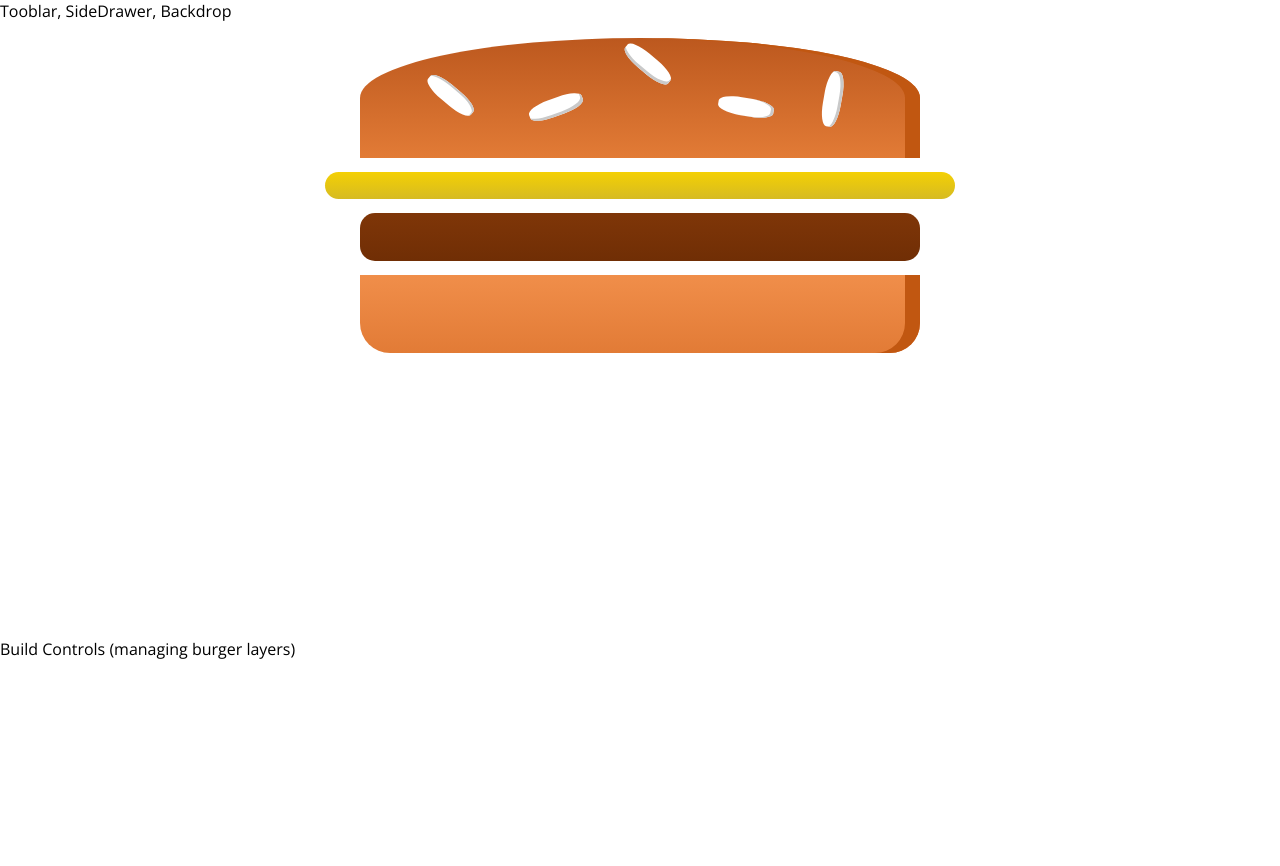
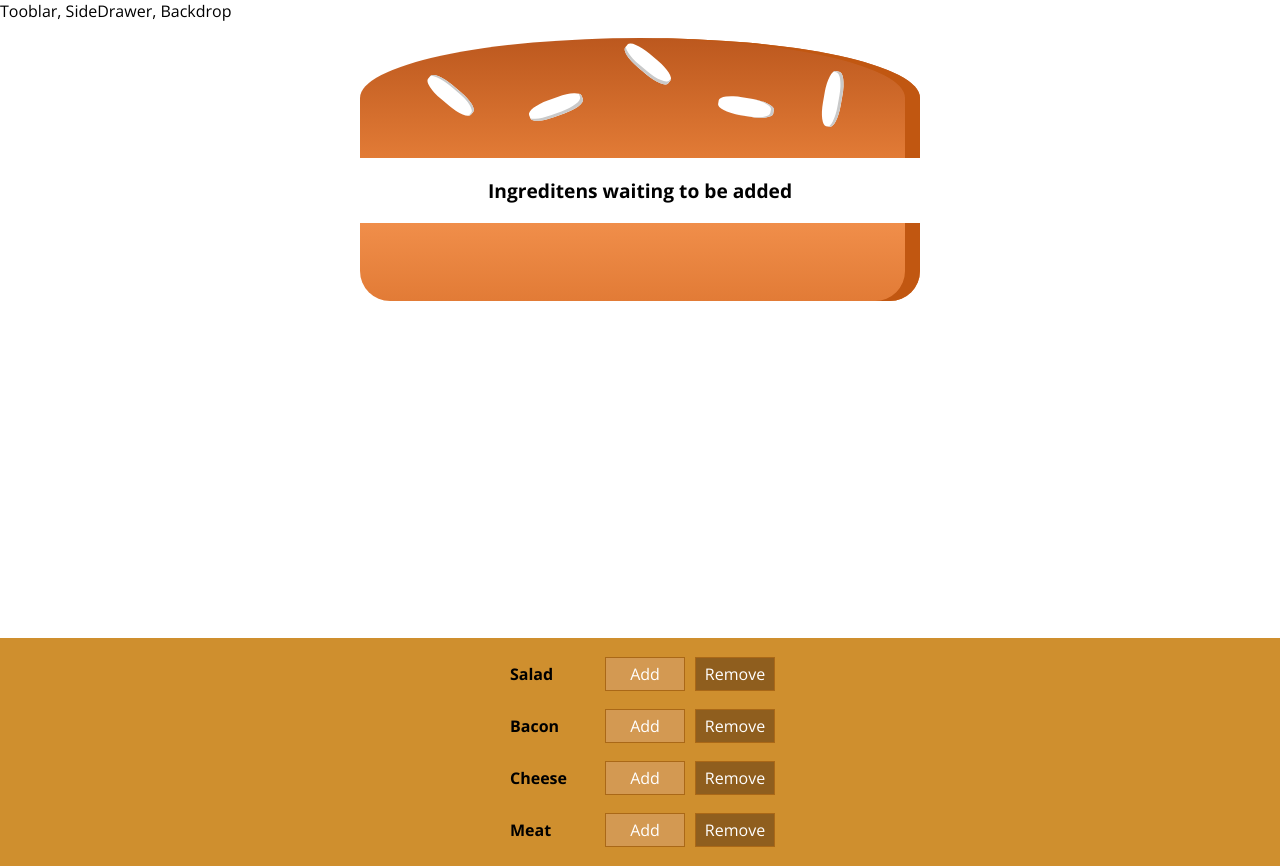
Before and after one commit to DamianWasilewski/BurgerApp, a React app: page / in a window 1280 px wide. Before the commit the page ends 800 px from the top, so only its background shows below. Built offline with nearby package versions, Linux system fonts and the light colour scheme.

Commit message:
Buttons for manipulating ingredients were added, removed hard coding from burger ingredients

```diff
--- /dev/null
+++ b/src/components/Burgier/BuildControls/BuildControl/BuildControl.css
@@ -0,0 +1,56 @@
+.BuildControl {
+    display: flex;
+    justify-content: space-between;
+    align-items: center;
+    margin: 5px 0;
+}
+
+.BuildControl button {
+    display: block;
+    font: inherit;
+    padding: 5px;
+    margin: 0 5px;
+    width: 80px;
+    border: 1px solid #AA6817;
+    cursor: pointer;
+    outline: none;
+}
+
+.BuildControl button:disabled {
+    background-color: #AC9980;
+    border: 1px solid #7E7365;
+    color: #ccc;
+    cursor: default;
+}
+
+.BuildControl button:hover:disabled {
+    background-color: #AC9980;
+    color: #ccc;
+    cursor: not-allowed;
+}
+
+.Label {
+    padding: 10px;
+    font-weight: bold;
+    width: 80px;
+}
+
+.BuildControl .Less {
+    background-color: #D39952;
+    color: white;
+}
+
+.BuildControl .More {
+    background-color: #8F5E1E;
+    color: white;
+}
+
+.BuildControl .Less:hover, .BuildControl .Less:active {
+    background-color: #DAA972;
+    color: white;
+}
+
+.BuildControl .More:hover,.BuildControl .More:active {
+    background-color: #99703F;
+    color: white;
+}
--- /dev/null
+++ b/src/components/Burgier/BuildControls/BuildControl/BuildControl.js
@@ -0,0 +1,13 @@
+import React from 'react';
+
+import classes from './BuildControl.css';
+
+const buildControl = (props) => (
+	<div className={classes.BuildControl}>
+		<div className={classes.Label}>{props.label}</div>
+		<button className={classes.Less}>Add</button>
+		<button className={classes.More}>Remove</button>
+	</div>
+);
+
+export default buildControl;
--- /dev/null
+++ b/src/components/Burgier/BuildControls/BuildControls.css
@@ -0,0 +1,10 @@
+.BuildControls {
+	width: 100%;
+	background-color: #CF8F2E;
+	display: flex;
+	flex-flow: column;
+	align-items: center;
+	box-shadow: 0 2px 1px #ccc;
+	margin: auto;
+	padding: 10px 0;
+}
--- /dev/null
+++ b/src/components/Burgier/BuildControls/BuildControls.js
@@ -0,0 +1,21 @@
+import React from 'react';
+
+import classes from './BuildControls.css';
+import BuildControl from './BuildControl/BuildControl';
+
+const controls = [
+	{ label: 'Salad', type: 'salad'},
+	{ label: 'Bacon', type: 'bacon'},
+	{ label: 'Cheese', type: 'cheese'},
+	{ label: 'Meat', type: 'meat'},
+];
+
+const buildControls = (props) => (
+	<div className={classes.BuildControls}>
+		{controls.map(ctrl => (
+			<BuildControl key={ctrl.label} label={ctrl.label} />
+		))}
+	</div>
+);
+
+export default buildControls;
--- a/src/components/Burgier/Burgier.js
+++ b/src/components/Burgier/Burgier.js
@@ -4,11 +4,26 @@
 import BurgierIngredient from './BurgierIngredient/BurgierIngredients';
 
 const burgier = (props) => {
+
+	//Transforming object into array
+	let transformedIngredients = Object.keys( props.ingredients )
+	.map(ingKey => {
+		return [...Array(props.ingredients[ingKey])].map((_, i) => {
+			return <BurgierIngredient key={ingKey + i} type={ingKey} />;
+		});
+	})
+	.reduce((arr, el) => {
+		return arr.concat(el)
+	}, []);
+
+	if (transformedIngredients.length === 0) {
+		transformedIngredients = <p>Ingreditens waiting to be added</p>
+	}
+
 	return (
 		<div className={classes.Burgier}>
 			<BurgierIngredient type="roll-top" />
-			<BurgierIngredient type="cheese" />
-			<BurgierIngredient type="meat" />
+			{transformedIngredients}
 			<BurgierIngredient type="roll-bottom" />
 		</div>
 	);
--- a/src/containers/BurgerBuilder/BurgerBuilder.js
+++ b/src/containers/BurgerBuilder/BurgerBuilder.js
@@ -2,13 +2,24 @@
 
 import Aux from '../../hoc/Auxilliary';
 import Burgier from '../../components/Burgier/Burgier';
+import BuildControls from '../../components/Burgier/BuildControls/BuildControls';
 
 class BurgerBuilder extends Component {
+
+	state = {
+		ingredients: {
+			salad: 0,
+			bacon: 0,
+			cheese: 0,
+			meat: 0
+		}
+	}
+
 	render () {
 		return (
 			<Aux>
-				<Burgier />
-				<div>Build Controls (managing burger layers)</div>
+				<Burgier ingredients={this.state.ingredients} />
+				<BuildControls />
 			</Aux>
 		);
 	}
```
